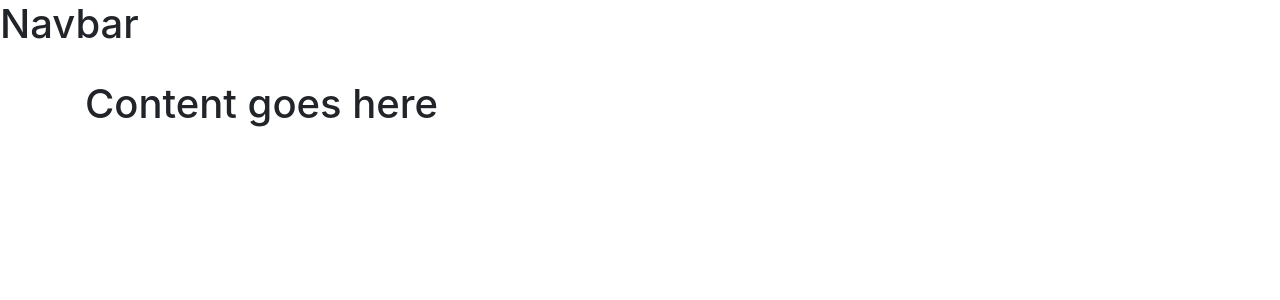
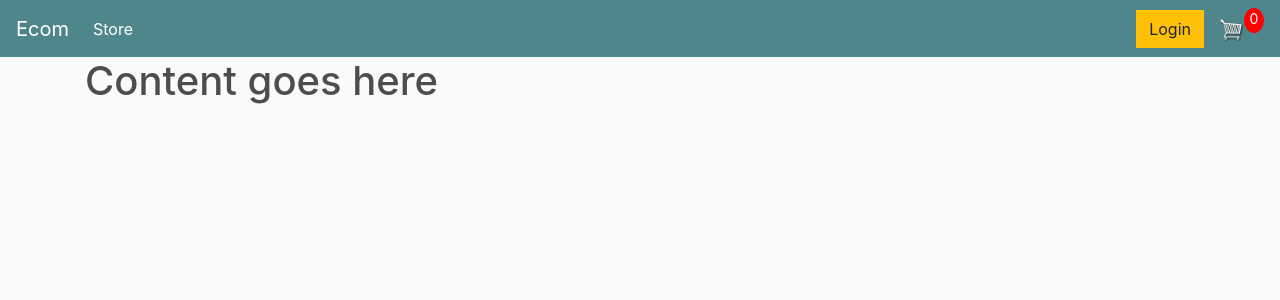
Before and after one commit to SleepNM/django-ecommerce-website, a Django app: template src/store/templates/store/main.html in a window 1280 px wide. Shown: the top 300 px of the page. Run offline with Django 3.2, Linux system fonts and the light colour scheme; the template is opened without the code that fills it, so the values that code supplies are empty; some libraries are stand-ins or nearby versions.

Commit message:
Added navbar

```diff
--- a/src/static/css/main.css
+++ b/src/static/css/main.css
@@ -0,0 +1,99 @@
+body{
+	background-color: hsl(0, 0%, 98%);
+}
+
+h1,h2,h3,h4,h5,h6{
+	color:hsl(0, 0%, 30%);
+}
+
+.box-element{
+	box-shadow:hsl(0, 0%, 80%) 0 0 16px;
+	background-color: #fff;
+	border-radius: 4px;
+	padding: 10px;
+}
+
+.thumbnail{
+	width: 100%;
+	height: 200px;
+	-webkit-box-shadow: -1px -3px 5px -2px rgba(214,214,214,1);
+    -moz-box-shadow: -1px -3px 5px -2px rgba(214,214,214,1);
+    box-shadow: -1px -3px 5px -2px rgba(214,214,214,1);
+}
+
+.product{
+	border-radius: 0 0 4px 4px;
+}
+
+.bg-dark{
+	background-color: #4f868c!important;
+}
+
+#cart-icon{
+	width:25px;
+	display: inline-block;
+	margin-left: 15px;
+}
+
+#cart-total{
+	display: block;
+	text-align: center;
+	color:#fff;
+	background-color: red;
+	width: 20px;
+	height: 25px;
+	border-radius: 50%;
+	font-size: 14px;
+}
+
+.col-lg-4, .col-lg-6, .col-lg-8, .col-lg-12{
+	margin-top: 10px;
+}
+
+.btn{
+	border-radius: 0;
+}
+
+.row-image{
+	width: 100px;
+}
+
+.form-field{
+	width:250px;
+	display: inline-block;
+	padding: 5px;
+}
+
+.cart-row{
+	display: flex;
+    align-items: flex-stretch;
+    padding-bottom: 10px;
+    margin-bottom: 10px;
+    border-bottom: 1px solid #ececec;
+
+}
+
+.quantity{
+	display: inline-block;
+	font-weight: 700;
+	padding-right:10px;
+
+
+}
+
+.chg-quantity{
+	width: 12px;
+	cursor: pointer;
+	display: block;
+	margin-top: 5px;
+	transition:.1s;
+}
+
+.chg-quantity:hover{
+	opacity: .6;
+}
+
+
+.hidden{
+	display: none!important;
+}
--- a/src/store/templates/store/main.html
+++ b/src/store/templates/store/main.html
@@ -12,8 +12,29 @@
 </head>
 
 <body>
-    <h1>Navbar</h1>
-    <br>
+    <nav class="navbar navbar-expand-lg navbar-dark bg-dark">
+        <a class="navbar-brand" href="{% url 'store' %}">Ecom</a>
+        <button class="navbar-toggler" type="button" data-toggle="collapse" data-target="#navbarSupportedContent"
+            aria-controls="navbarSupportedContent" aria-expanded="false" aria-label="Toggle navigation">
+            <span class="navbar-toggler-icon"></span>
+        </button>
+
+        <div class="collapse navbar-collapse" id="navbarSupportedContent">
+            <ul class="navbar-nav mr-auto">
+                <li class="nav-item active">
+                    <a class="nav-link" href="{% url 'store' %}">Store<span class="sr-only">(current)</span></a>
+                </li>
+            </ul>
+            <div class="form-inline my-2 my-lg-0">
+                <a href="#" class="btn btn-warning">Login</a>
+
+                <a href="{% url 'cart' %}">
+                    <img id="cart-icon" src="{% static 'images/cart.png' %}">
+                </a>
+                <p id="cart-total">0</p>
+            </div>
+        </div>
+    </nav>
     <div class="container">
         {% block body %}
         <h1>Content goes here</h1>
```
Also changed, not shown: src/static/images/placeholder.png (added).
